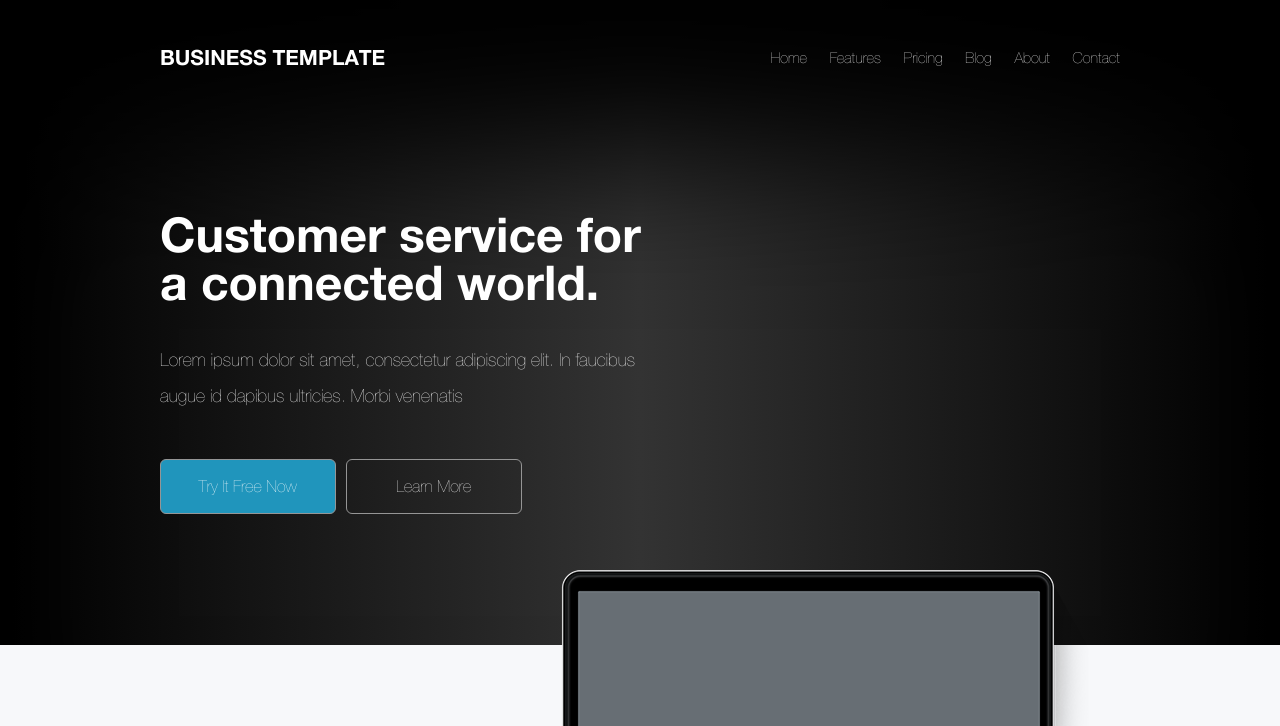
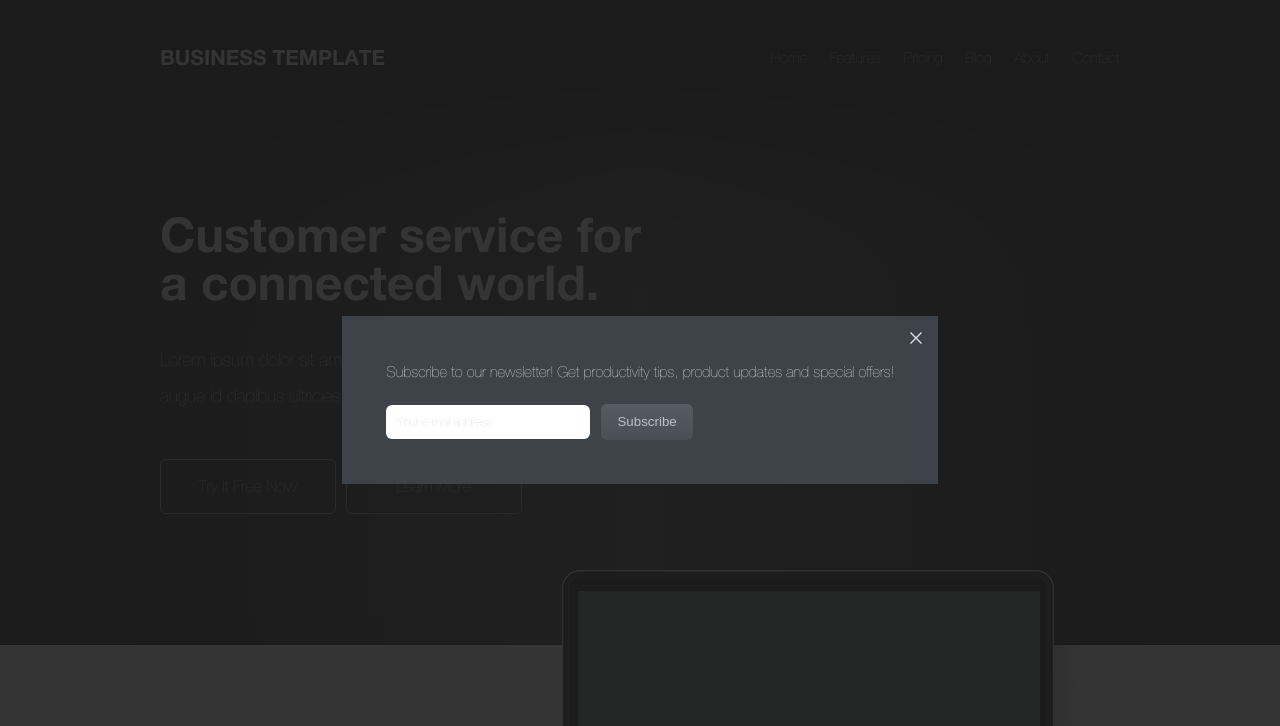
Before and after one commit to alexcapricorngmailcom/11addPlugings, a plain HTML site: page index.html in a window 1280 px wide. Both pictures are taken after a click on the link "Try It Free Now". Shown: the top 726 px of the page. Drawn offline with Linux system fonts and the light colour scheme.

Commit message:
add fancybox

```diff
--- a/index.html
+++ b/index.html
@@ -5,6 +5,7 @@
     <meta http-equiv="X-UA-Compatible" content="IE=edge">
     <meta name="viewport" content="width=device-width, initial-scale=1.0">
     <link rel="stylesheet" type="text/css" href="./css/slick.css"/>
+    <link rel="stylesheet" type="text/css" href="./css/jquery.fancybox.css">
     <link rel="stylesheet" href="./css/style.css">
     <title>Document</title>
 </head>
@@ -37,7 +38,7 @@
                 <h1 class="hero-title">Customer service for a connected world.</h1>
                 <p class="hero-text">Lorem ipsum dolor sit amet, consectetur adipiscing elit. In faucibus augue id dapibus ultricies. Morbi venenatis</p>
                 <ul class="hero-buttons">
-                    <li><a href="#" class="hero-buttons-btn btn">Try It Free Now</a></li>
+                    <li><a href="" class="hero-buttons-btn btn" data-fancybox data-src="#modalTryItFreeNow">Try It Free Now</a></li>
                     <li><a href="#" class="hero-buttons-btn btn">Learn More</a></li>
                 </ul>
             </div>
@@ -214,7 +215,7 @@
             <div class="container">
                 <h2 class="trial-title">Lorem ipsum dolor sit amet, consectetur</h2>
                 <p class="trial-text">Nullam laoreet nibh in lectus laoreet, vitae laoreet libero condimentum</p>
-                <a class="trial-btn btn" href="#">Try it Free now</a>
+                <a class="trial-btn btn" href="" data-fancybox data-src="#modalTryItFreeNow">Try it Free now</a>
             </div>
         </section>
     </main>
@@ -270,8 +271,18 @@
         </div>
     </footer>
 
+    <div class="modalTryItFreeNow" id="modalTryItFreeNow">
+        <p class="footer-card-text">Subscribe to our newsletter! Get productivity tips,
+            product updates and special offers!</p>
+        <form class="footer-card-form" action="">
+            <input class="footer-card-form-input" type="text" name="" id="" placeholder="Your e-mail address">
+            <button class="footer-card-form-btn btn" type="reset">Subscribe</button>
+        </form>
+    </div>
+
     <script type="text/javascript" src="./js/jquery-3.6.4.min.js"></script>
     <script type="text/javascript" src="./js/slick.min.js"></script>
+    <script type="text/javascript" src="./js/jquery.fancybox.min.js"></script>
     <script src="./js/main.js"></script>
 </body>
 </html>
--- a/sass/style.sass
+++ b/sass/style.sass
@@ -323,4 +323,12 @@ section:last-child
         border-top: 1px solid #a5abb2
         color: #a5abb2
 
+// modal modalTryItFreeNow
+
+.modalTryItFreeNow
+    display: none
+
+.fancybox-content
+    background: #3e434a
+
 @import "_media.sass"
```
Also changed, not shown: css/jquery.fancybox.css (added), css/style.css, js/jquery.fancybox.min.js (added), 1 other file.
